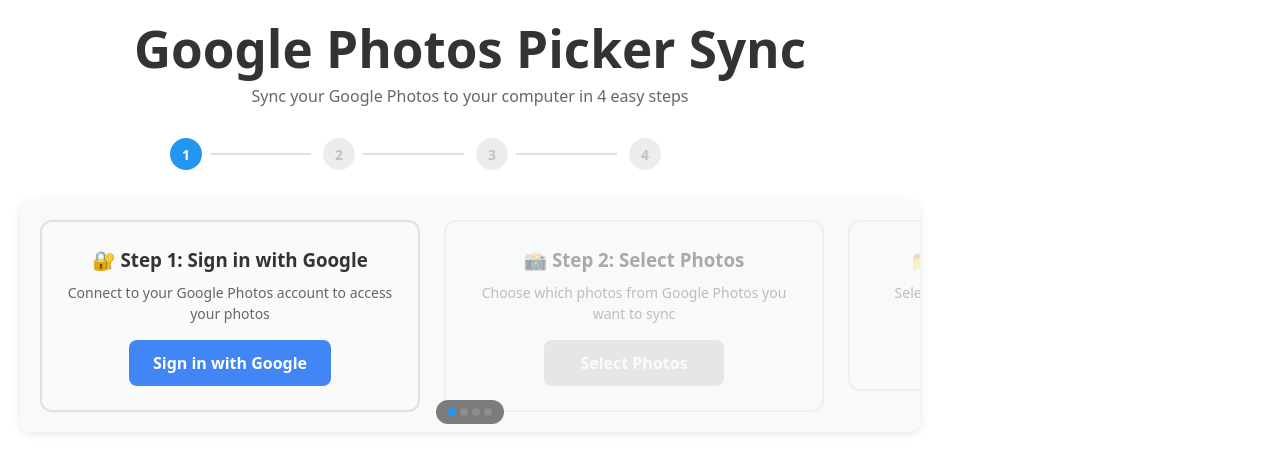
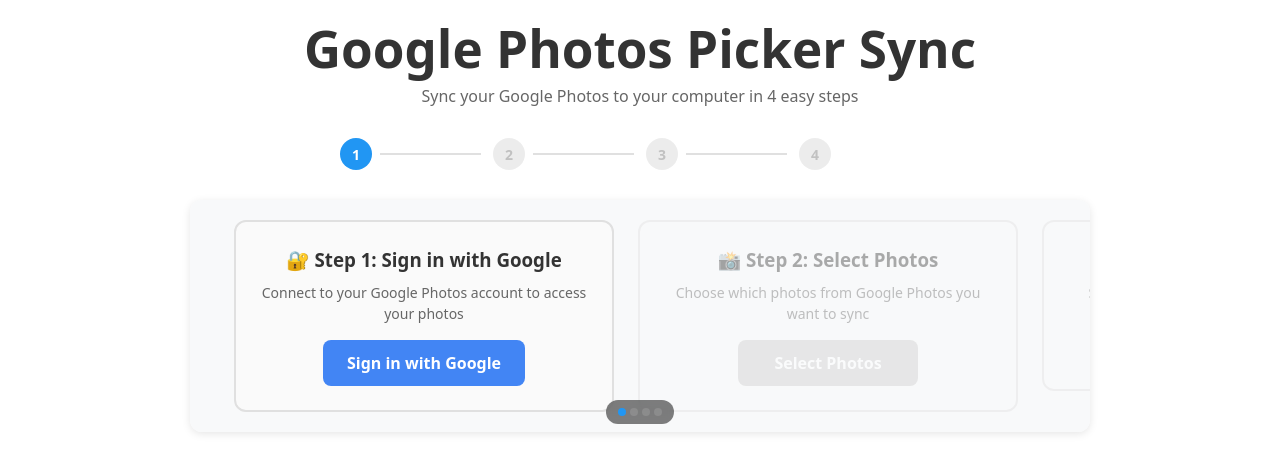
Before and after one commit to mikecann/google-photos-picker-sync, a React (Vite) app: page / in a window 1280 px wide. Shown: the top 472 px of the page. Built offline with nearby package versions, Linux system fonts and the light colour scheme; no server answers.

Commit message:
align center

```diff
--- a/src/App.tsx
+++ b/src/App.tsx
@@ -30,7 +30,7 @@
     setSelectedPhotos({ mediaItems, oauthToken, sessionId });
     // Reset directory info when new photos are selected
     setDirectoryInfo(null);
-    // Scroll to step 3
+    // Scroll to step 3 (center it)
     setTimeout(() => scrollToStep(3), 100);
   };
 
@@ -40,19 +40,24 @@
     existingCount: number
   ) => {
     setDirectoryInfo({ directory, filteredItems, existingCount });
-    // Scroll to step 4
+    // Scroll to step 4 (center it)
     setTimeout(() => scrollToStep(4), 100);
   };
 
   const scrollToStep = (stepNumber: number) => {
     if (!scrollContainerRef.current) return;
 
-    const stepWidth = 380; // Each step is 380px wide (400px - padding)
+    const stepWidth = 380; // Each step is 380px wide
     const gap = 24; // Gap between steps
-    const scrollPosition = (stepNumber - 1) * (stepWidth + gap);
+    const containerWidth = scrollContainerRef.current.clientWidth;
+
+    // Calculate the position to center the step
+    const stepPosition = (stepNumber - 1) * (stepWidth + gap);
+    const stepCenter = stepPosition + stepWidth / 2;
+    const scrollPosition = stepCenter - containerWidth / 2;
 
     scrollContainerRef.current.scrollTo({
-      left: scrollPosition,
+      left: Math.max(0, scrollPosition), // Don't scroll past the beginning
       behavior: "smooth",
     });
   };
@@ -78,12 +83,17 @@
     }
   };
 
-  // Auto-scroll to step 2 when signed in
+  // Auto-scroll to step 2 when signed in (center it)
   useEffect(() => {
     if (isSignedIn) {
       setTimeout(() => scrollToStep(2), 100);
     }
   }, [isSignedIn]);
+
+  // Center step 1 on initial load
+  useEffect(() => {
+    setTimeout(() => scrollToStep(1), 100);
+  }, []);
 
   return (
     <div
@@ -91,17 +101,22 @@
         minHeight: "100vh",
         backgroundColor: "#ffffff",
         padding: "20px",
+        boxSizing: "border-box",
+        maxWidth: "100vw",
+        overflow: "hidden", // Prevent page-level horizontal scroll
         display: "flex",
         justifyContent: "center",
+        alignItems: "flex-start",
       }}
     >
-      {/* Main constrained container */}
+      {/* Main container - centered with max width */}
       <div
         style={{
           width: "100%",
-          maxWidth: "900px",
+          maxWidth: "900px", // Set a reasonable max width
           display: "flex",
           flexDirection: "column",
+          alignItems: "center",
         }}
       >
         {/* Header */}
@@ -120,7 +135,8 @@
             display: "flex",
             justifyContent: "center",
             marginBottom: 30,
-            padding: "0 20px",
+            width: "100%",
+            maxWidth: "600px",
           }}
         >
           <div
@@ -128,7 +144,6 @@
               display: "flex",
               alignItems: "center",
               gap: "12px",
-              maxWidth: "600px",
               width: "100%",
             }}
           >
@@ -213,6 +228,8 @@
             overflow: "hidden",
             borderRadius: "12px",
             boxShadow: "0 2px 8px rgba(0,0,0,0.1)",
+            width: "100%",
+            maxWidth: "calc(100vw - 40px)", // Ensure it doesn't exceed viewport
           }}
         >
           <div
@@ -227,13 +244,20 @@
               scrollbarWidth: "none",
               msOverflowStyle: "none",
               backgroundColor: "#f8f9fa",
+              // Make the scroll container wide enough for all steps plus centering space
+              width: "calc(100% + 760px)", // Extra space for centering
+              marginLeft: "-380px", // Offset to allow centering
             }}
           >
+            {/* Invisible spacer for centering */}
+            <div style={{ minWidth: "380px", flexShrink: 0 }} />
+
             {/* Step 1: Authentication */}
             <div
               style={{
                 minWidth: "380px",
                 maxWidth: "380px",
+                flexShrink: 0,
                 opacity: 1,
                 transition: "opacity 0.3s ease",
               }}
@@ -246,6 +270,7 @@
               style={{
                 minWidth: "380px",
                 maxWidth: "380px",
+                flexShrink: 0,
                 opacity: step1Complete ? 1 : 0.4,
                 transition: "opacity 0.3s ease",
               }}
@@ -261,6 +286,7 @@
               style={{
                 minWidth: "380px",
                 maxWidth: "380px",
+                flexShrink: 0,
                 opacity: step2Complete ? 1 : 0.4,
                 transition: "opacity 0.3s ease",
               }}
@@ -277,6 +303,7 @@
               style={{
                 minWidth: "380px",
                 maxWidth: "380px",
+                flexShrink: 0,
                 opacity: step3Complete ? 1 : 0.4,
                 transition: "opacity 0.3s ease",
               }}
@@ -329,6 +356,9 @@
                 </div>
               )}
             </div>
+
+            {/* Invisible spacer for centering */}
+            <div style={{ minWidth: "380px", flexShrink: 0 }} />
           </div>
 
           {/* Scroll indicator */}
--- a/src/index.css
+++ b/src/index.css
@@ -29,6 +29,7 @@
   min-width: 320px;
   min-height: 100vh;
   background-color: #ffffff;
+  justify-content: center;
 }
 
 h1 {
```
